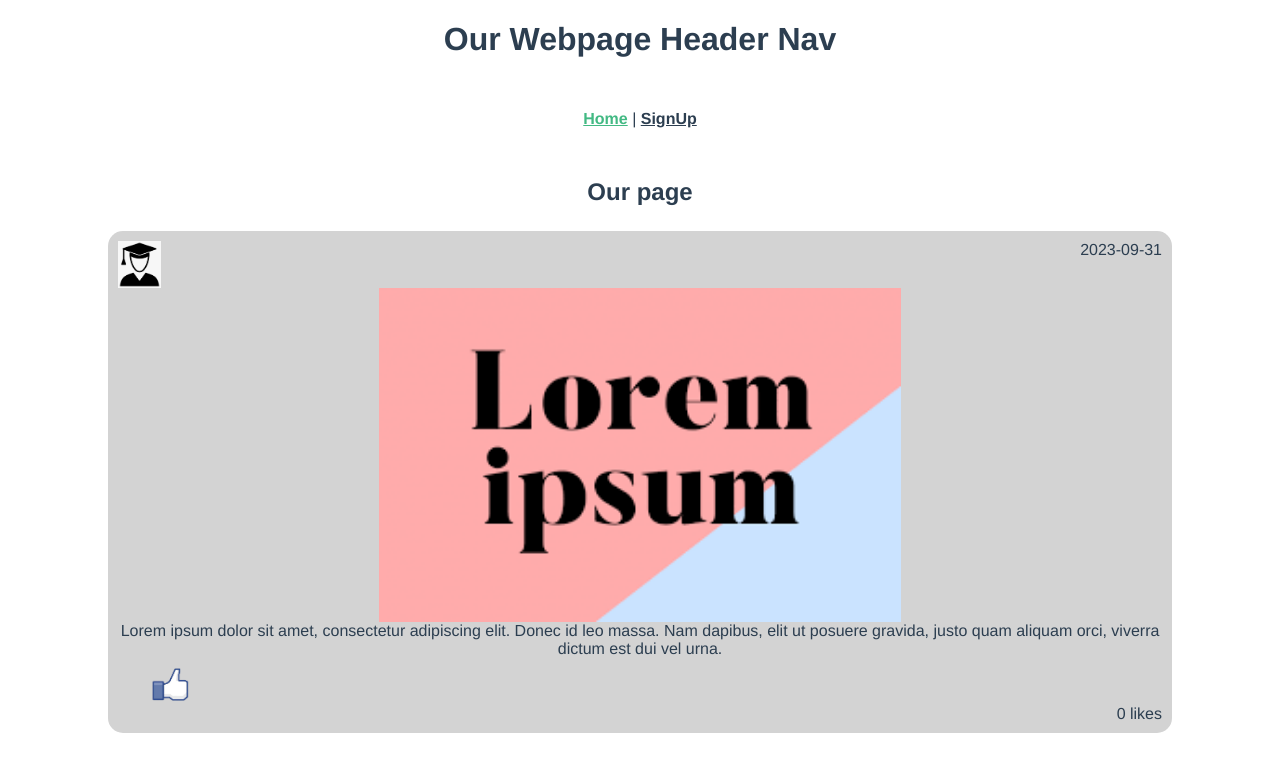
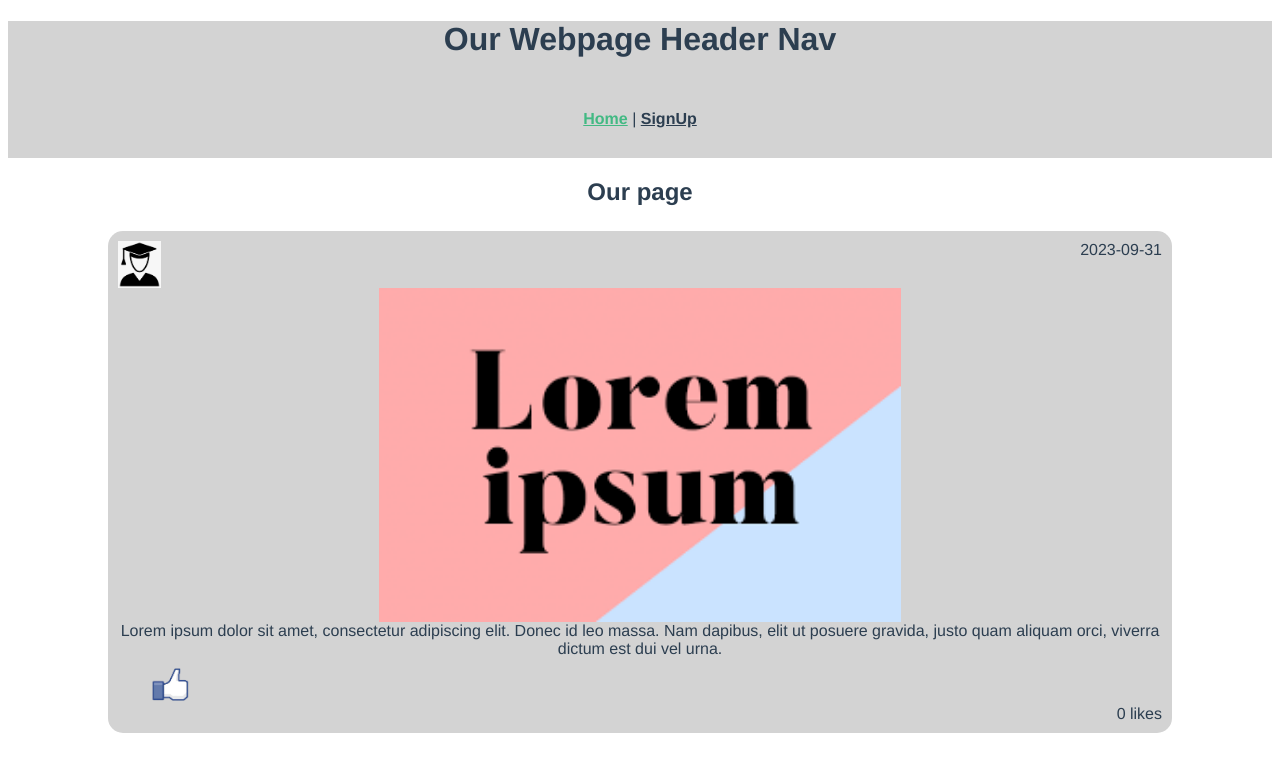
Before and after one commit to August-Roosi/veebisats, a Vue app in the folder vueveebisats/: page / in a window 1280 px wide. Shown: the top 757 px of the page. Built offline with nearby package versions, Linux system fonts and the light colour scheme.

Commit message:
Improved footer/header

```diff
--- a/vueveebisats/src/App.vue
+++ b/vueveebisats/src/App.vue
@@ -1,10 +1,22 @@
 <template>
+  <div class="header">
   <h1>Our Webpage Header Nav</h1>
   <nav>
     <router-link to="/">Home</router-link> |
     <router-link to="/signUp">SignUp</router-link>
   </nav>
+  </div>
   <router-view/>
+  <div class="footer">
+   <h1>Our Webpage footer</h1>
+   <p>
+    Team T:
+    August Roosi,
+    Kaisa Kumpas,
+    Siim Neljandik
+    Homework repo: https://github.com/August-Roosi/veebisats
+    </p>
+</div>
 </template>
 
 <style>
@@ -28,4 +40,14 @@ nav a {
 nav a.router-link-exact-active {
   color: #42b983;
 }
+
+.footer {
+    background-color: lightgray;
+      text-align: center;
+  }
+
+.header {
+    background-color: lightgray;
+      text-align: center;
+  }
 </style>
```
